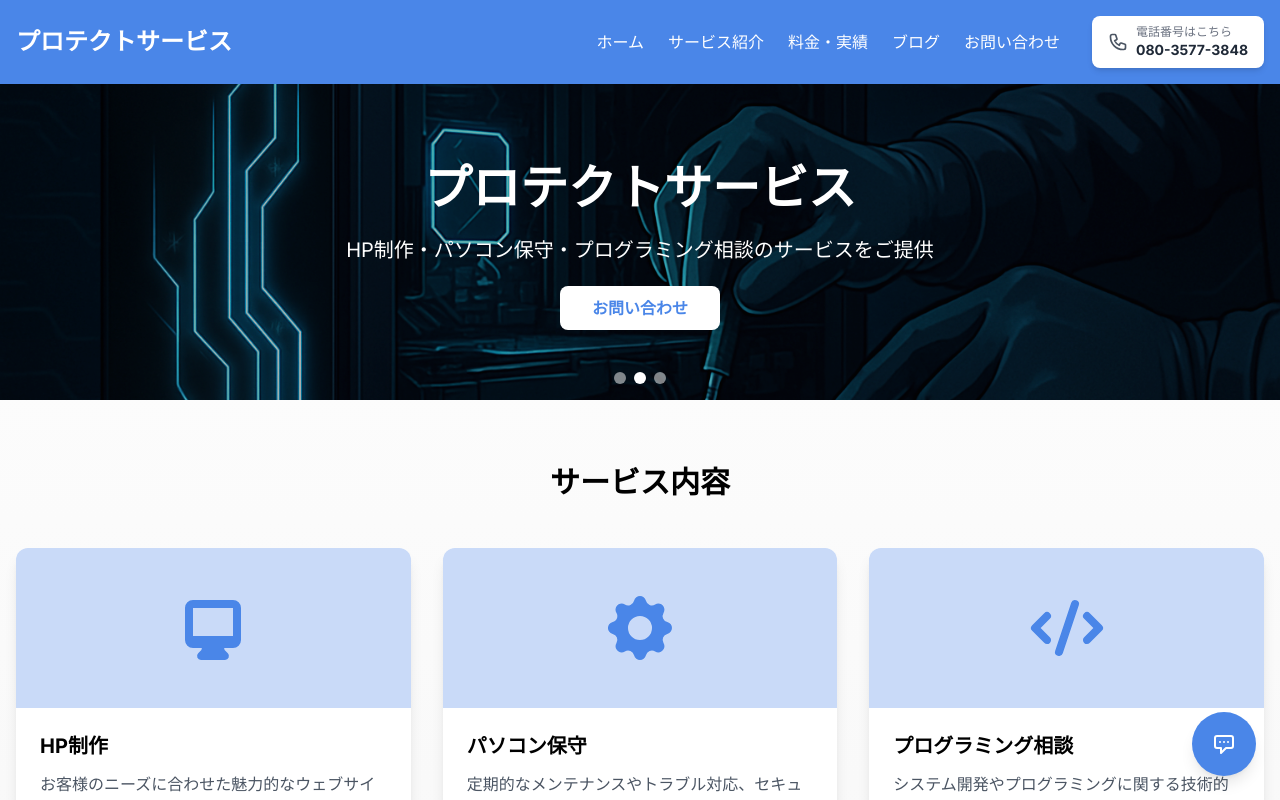
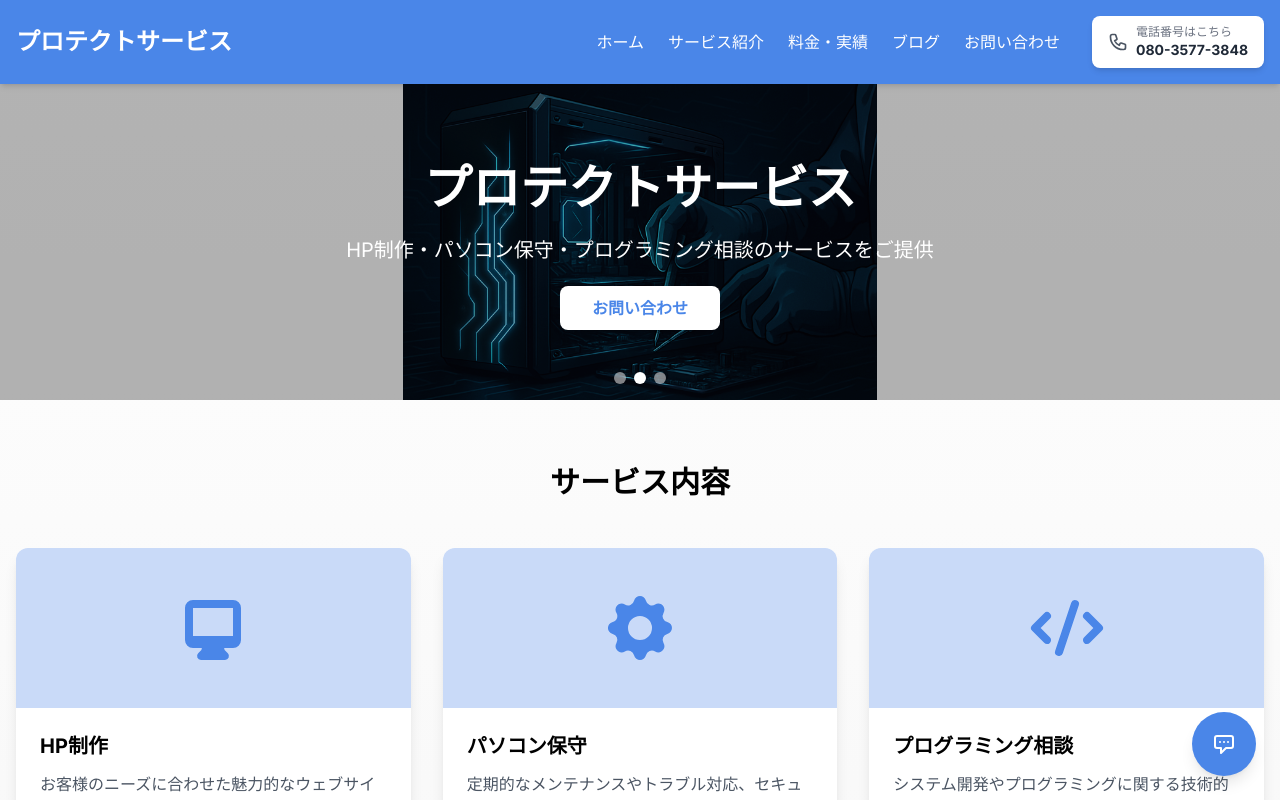
Before and after one commit to tsubo2025/pro_hp_chat, a Next.js app in the folder customer_AI/: page /protect-service in a window 1280 px wide. Shown: the top 800 px of the page. Built offline with nearby package versions, Linux system fonts and the light colour scheme.

Commit message:
Fix: Change HeroSlideshow image object-fit to contain to prevent cropping

```diff
--- a/customer_AI/src/components/ui/HeroSlideshow.tsx
+++ b/customer_AI/src/components/ui/HeroSlideshow.tsx
@@ -47,7 +47,7 @@
                     <img
                         src={image}
                         alt={`スライド ${index + 1}`}
-                        className="w-full h-full object-cover"
+                        className="w-full h-full object-contain"
                     />
                     {/* 画像の上に半透明のオーバーレイをかけて、テキストの視認性を向上させる */}
                     <div className="absolute inset-0 bg-black opacity-30" />
```
